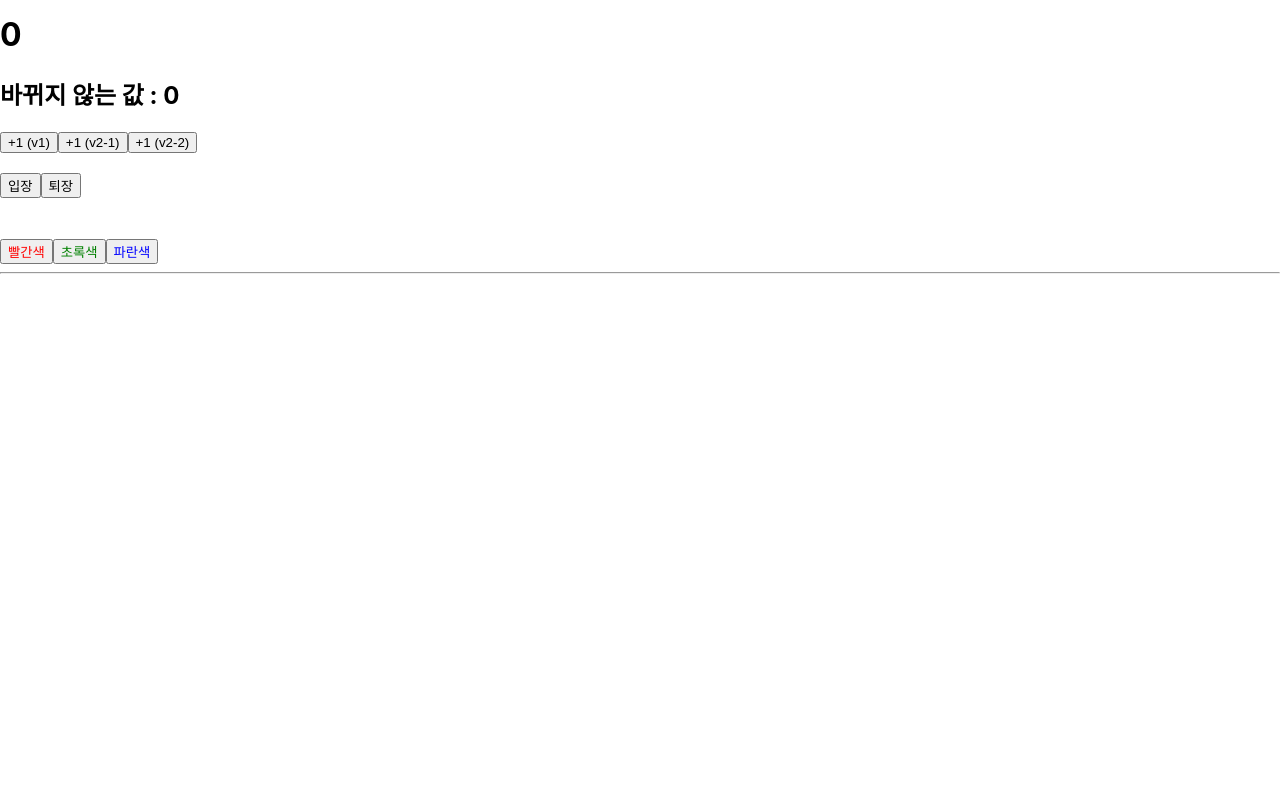
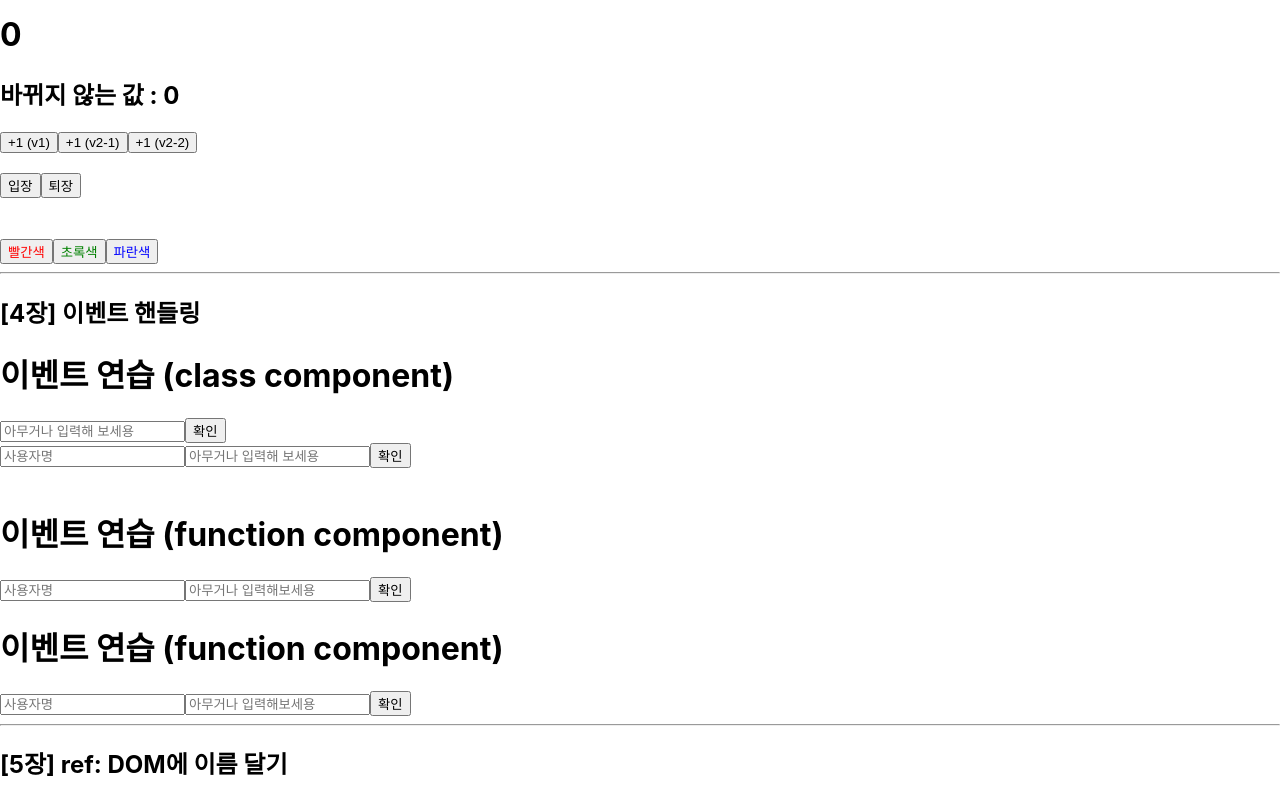
Before and after one commit to jxxtty/react-book, a React (Create React App) app: page / in a window 1280 px wide. Shown: the part 285-1085 px from the top of the page. Before the commit the page ends 800 px from the top, so only its background shows below. Built offline with nearby package versions, Linux system fonts and the light colour scheme.

Commit message:
[4장] 이벤트 핸들링

```diff
--- a/src/App.js
+++ b/src/App.js
@@ -1,6 +1,7 @@
 import logo from './logo.svg';
 import './App.css';
 import Three from "./section03/Three";
+import Four from "./section04/Four";
 
 function App() {
     return (
@@ -9,6 +10,11 @@ function App() {
             <Three />
 
             <hr/>
+            <h2>[4장] 이벤트 핸들링</h2>
+            <Four />
+
+            <hr/>
+            <h2>[5장] ref: DOM에 이름 달기</h2>
         </>
     )
 }
--- /dev/null
+++ b/src/section04/EventPractice.js
@@ -0,0 +1,91 @@
+// class형 컴포넌트
+import {Component} from "react";
+
+class EventPractice extends Component {
+
+    state = {
+        message : '',
+        username: ''
+    }
+
+    constructor(props) {
+        super(props);
+        // 클래스의 메소드가 특정 HTML 요소의 이벤트로 등록되는 과정에서 메서드와 this의 관계가 끊어져버린다.
+        // 임의의 메서드가 이벤트로 등록되어도 this가 컴포넌트 자신으로 제대로 가리키기 위해서는 메서드를 this와 바인딩하는 작업이 필요하다.
+        // 이렇게 바인딩 해주지 않으면 this는 undefined를 가리키게 된다.
+        // 메서드 바인딩은 생성자 메서드에서 해준다.
+        // 바벨의 transform-class-properties 문법을 사용하면 바인딩과정은 생략가능하다(매번 바인딩해주기 번거로우니까)
+        // 위의 문법은 아래의 주석참고
+        this.handleChange = this.handleChange.bind(this);
+        this.handleClick = this.handleClick.bind(this);
+    }
+
+    handleChange(event) {
+        this.setState({
+            // 객체안에서 key를 []로 감싸면 그 안에 넣은 레퍼런스가 가리키는 실제 값이 key값으로 사용된다.
+            [event.target.name]: event.target.value
+        });
+    }
+
+    handleClick() {
+        alert(this.state.username + ' : ' + this.state.message);
+        this.setState({
+            message: '',
+            username: ''
+        });
+    }
+
+    // 바벨의 transform-class-properties 문법사용예시 start -------
+    // handleChange = (event) => {
+    //     this.setState({
+    //         message: event.target.value
+    //     });
+    // }
+    //
+    // handleClick = () => {
+    //     alert(this.state.message);
+    //     this.setState({
+    //         message: ''
+    //     });
+    // }
+
+
+    handleKeyPress = (event) => {
+        if(event.key === 'Enter') {
+            this.handleClick();
+        }
+    }
+
+
+    render() {
+        return (
+            <div>
+                <h1>이벤트 연습 (class component)</h1>
+                <input type={"text"} name={this.state.message} placeholder={"아무거나 입력해 보세용"} onChange={
+                   event => {
+                       //console.log(event.target.value);
+                       this.setState({
+                           message: event.target.value
+                       })
+                   }
+                }/>
+                <button onClick={
+                    () => {
+                        alert(this.state.message);
+                        this.setState({
+                            message: ''
+                        });
+                    }
+                }>확인</button>
+                <br/>
+
+                <input type={"text"} name={"username"} placeholder={"사용자명"} value={this.state.username} onChange={this.handleChange}/>
+                <input type={"text"} name={"message"} placeholder={"아무거나 입력해 보세용"} value={this.state.message} onChange={this.handleChange} onKeyPress={this.handleKeyPress}/>
+                <button onClick={this.handleClick}>확인</button>
+
+            </div>
+        );
+    }
+}
+
+export default EventPractice;
--- /dev/null
+++ b/src/section04/EventPractice2.js
@@ -0,0 +1,31 @@
+// function형 컴포넌트
+import {useState} from "react";
+
+const EventPractice2 = () => {
+    const [username, setUsername] = useState('');
+    const [message, setMessage] = useState('');
+
+    const onChangeUsername = event => setUsername(event.target.value);
+    const onChangeMessage = event => setMessage(event.target.value);
+    const onClick = () => {
+        alert(username + " : " + message);
+        setUsername('');
+        setMessage('');
+    };
+    const onKeyPress = event => {
+        if (event.key === 'Enter') {
+            onClick();
+        }
+    };
+
+    return (
+        <div>
+            <h1>이벤트 연습 (function component)</h1>
+            <input type={"text"} name={"username"} placeholder={"사용자명"} value={username} onChange={onChangeUsername}/>
+            <input type={"text"} name={"message"} placeholder={"아무거나 입력해보세용"} value={message} onChange={onChangeMessage} onKeyPress={onKeyPress}/>
+            <button onClick={onClick}>확인</button>
+        </div>
+    )
+}
+
+export default EventPractice2
--- /dev/null
+++ b/src/section04/EventPractice3.js
@@ -0,0 +1,51 @@
+// function형 컴포넌트
+import {useState} from "react";
+
+const EventPractice3 = () => {
+    // input이 username, message 이렇게 2개밖에 없다면 EventPractice2.js처럼 작성하는것도 괜찮다.
+    // 그러나 input이 늘어난다면 event.target.name을 활용하는 것이 더 좋다.
+    // EventPracitce2.js 코드를 event.target.name을 활용하는 코드로 변경하면 다음과 같다.
+
+    // 이 방법은 후에 useReducer와 커스텀Hooks를 활용하면 더 편하게 할 수 있다.
+
+    const [form, setForm] = useState({
+        username: '',
+        message: ''
+    });
+    const {username, message} = form;
+
+    const onChange = event => {
+        const nextForm = {
+            ...form, // 기존의 form내용을 복사한 뒤에
+            [event.target.name]: event.target.value // 원하는 값을 덮어 씌운다.
+        };
+        //console.log(nextForm);
+        setForm(nextForm);
+    }
+
+
+    const onClick = () => {
+        alert(username + " : " + message);
+        setForm({
+            username: '',
+            message: ''
+        });
+    };
+
+    const onKeyPress = event => {
+        if (event.key === 'Enter') {
+            onClick();
+        }
+    };
+
+    return (
+        <div>
+            <h1>이벤트 연습 (function component)</h1>
+            <input type={"text"} name={"username"} placeholder={"사용자명"} value={username} onChange={onChange}/>
+            <input type={"text"} name={"message"} placeholder={"아무거나 입력해보세용"} value={message} onChange={onChange} onKeyPress={onKeyPress}/>
+            <button onClick={onClick}>확인</button>
+        </div>
+    )
+}
+
+export default EventPractice3
--- /dev/null
+++ b/src/section04/Four.js
@@ -0,0 +1,16 @@
+import EventPractice from "./EventPractice";
+import EventPractice2 from "./EventPractice2";
+import EventPractice3 from "./EventPractice3";
+
+function Four() {
+    return (
+        <>
+            <EventPractice />
+            <br/>
+            <EventPractice2 />
+            <EventPractice3 />
+        </>
+    )
+}
+
+export default Four
```
Lines whose indentation alone changed are shown as unchanged.
